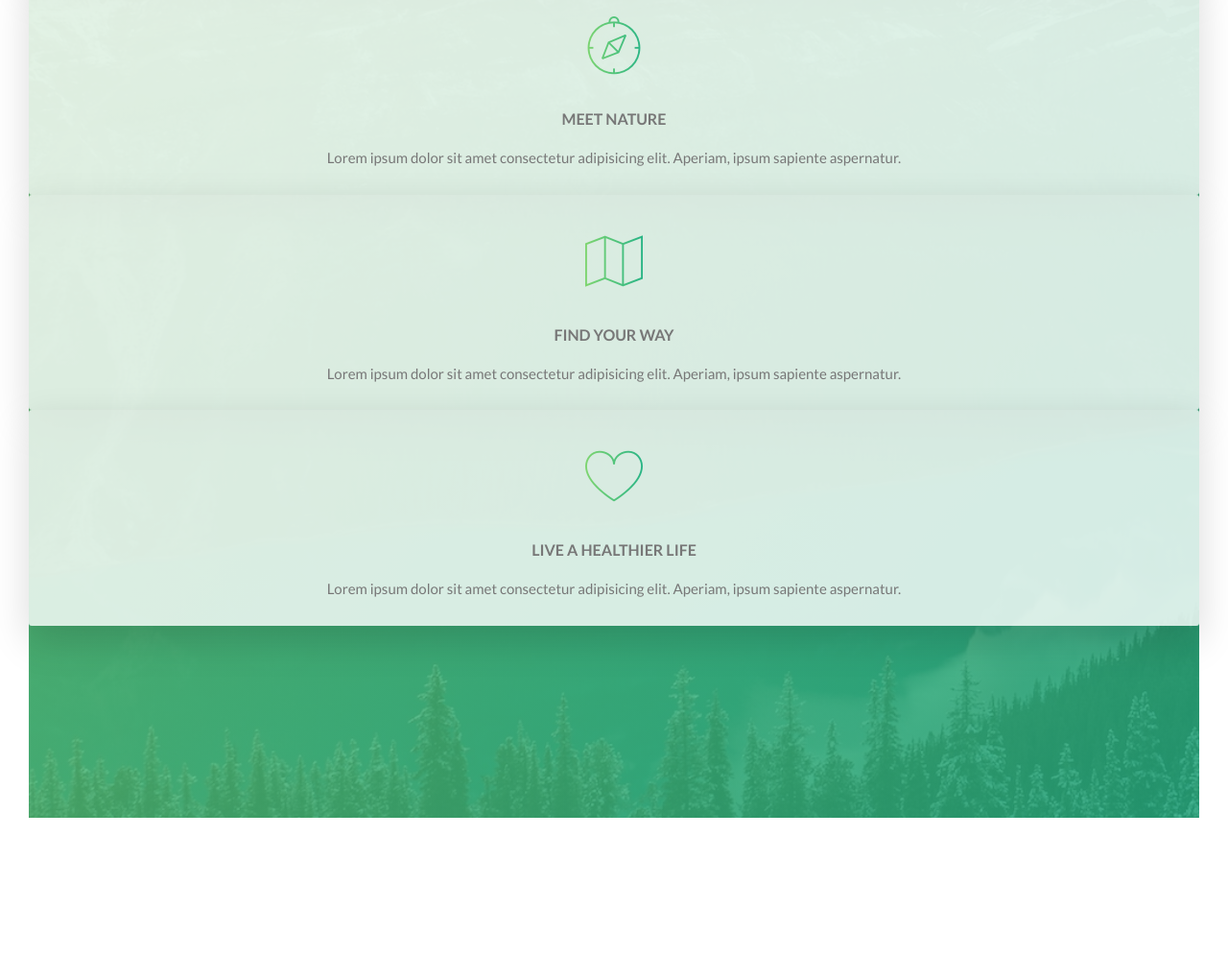
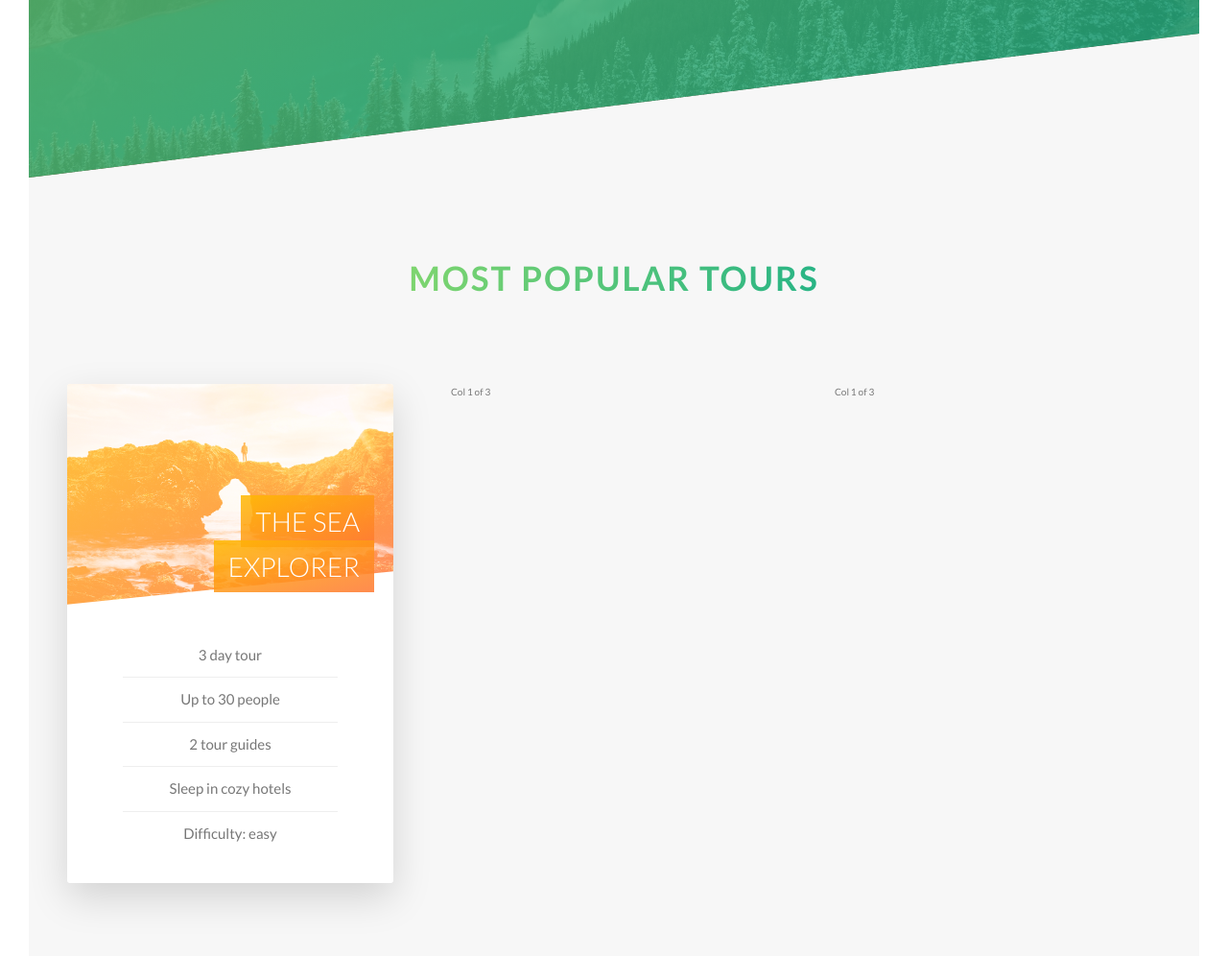
Before and after one commit to Paul-Tobiloba/ModernCSS-Natours-tobyCodes, a website: page index.html in a window 1280 px wide. Shown: the part 2075-3071 px from the top of the page at 96% size. Before the commit the page ends 2957 px from the top, so only its background shows below. Drawn offline with Linux system fonts and the light colour scheme; files whose address does not match are found by name.

Commit message:
feat:/ implemented tours section--card 1

```diff
--- a/index.html
+++ b/index.html
@@ -35,7 +35,7 @@
                     <div class="col-1-of-2">
                         <h3 class="heading-tertiary u-margin-bottom-small">You're going to fall in love with nature</h3>
                         <p class="paragraph">
-                            Lorem ipsum dolor sit amet consectetur adipisicing elit. Non, debitis dolor incidunt exercitationem eveniet mollitia, possimus praesentium repellendus repellat deleniti earum iusto distinctio nobis aliquam explicabo, cumque ipsa facere quo.
+                            Lorem ipsum dolor sit amet consectetur adipisicing elit. Non, debitis dolor incidunt exercitationem eveniet mollitia, possimus praesentium repellendus repellat deleniti earum iusto distinctio.
                         </p>
                         <h3 class="heading-tertiary u-margin-bottom-small">Live adventures like you never have before</h3>
                         <p class="paragraph">
@@ -55,7 +55,7 @@
             </section>
             <section class="section-features">
 
-                < class="row">
+                <div class="row">
                     <div class="col-1-of-4">
                         <div class="feature-box">
                             <i class="feature-box__icon icon-basic-world"></i>
@@ -94,6 +94,47 @@
                                 Lorem ipsum dolor sit amet consectetur adipisicing elit. Aperiam, ipsum sapiente aspernatur.
                             </p>
                         </div>
+                    </div>
+                </div>
+            </section>
+
+            <section class="section-tours">
+                <div class="u-center-text u-margin-bottom-big">
+                    <h2 class="heading-secondary">Most popular tours</h2>
+                </div>
+
+                <div class="row">
+                    <div class="col-1-of-3">
+                        <div class="card">
+                            <div class="card__side card__side--front">
+                                <div class="card__picture card__picture--1">
+                                    &nbsp;
+                                </div>
+                                <h4 class="card__heading">
+                                    <span class="card__heading-span card__heading-span--1">
+                                        The Sea Explorer
+                                    </span>
+                                </h4>
+                                <div class="card__details">
+                                    <ul>
+                                        <li>3 day tour</li>
+                                        <li>Up to 30 people</li>
+                                        <li>2 tour guides</li>
+                                        <li>Sleep in cozy hotels</li>
+                                        <li>Difficulty: easy</li>
+                                    </ul>
+                                </div>
+                            </div>
+                            <div class="card__side card__side--back card__side--back-1">
+                                BACK
+                            </div>
+                        </div>
+                    </div>
+                    <div class="col-1-of-3">
+                        Col 1 of 3
+                    </div>
+                    <div class="col-1-of-3">
+                        Col 1 of 3
                     </div>
                 </div>
             </section>
--- a/sass/abstracts/_variables.scss
+++ b/sass/abstracts/_variables.scss
@@ -2,12 +2,19 @@
 $color-primary: #55c57a;
 $color-primary-light: #7ed56f;
 $color-primary-dark: #28b485;
+
+$color-secondary-light: #ffb900;
+$color-secondary-dark: #ff7730;
+
+$color-tertiary-light: #2998ff;
+$color-tertiary-dark: #5643fa;
 
 $color-grey-dark: #777;
 $color-white: #fff;
 $color-black: #000;
 
 $color-grey-light-1: #f7f7f7;
+$color-grey-light-2: #eee;
 
 //FONT
 $default-font-size: 1.6rem;
--- /dev/null
+++ b/sass/components/_card.scss
@@ -0,0 +1,105 @@
+.card {
+    //FUNCTIONALITY
+    perspective: 150rem;
+    -moz-perspective: 150rem;
+    position: relative;
+    height: 52rem;
+
+    &__side {
+        height: 52rem;
+        transition: all .8s ease;
+        position: absolute;
+        top: 0;
+        left: 0;
+        width: 100%;
+        backface-visibility: hidden;
+        border-radius: 3px;
+        overflow: hidden;
+        box-shadow: 0 1.5rem 4rem rgba($color-black, .15);
+
+        &--front {
+            background-color: $color-white;
+        }
+
+        &--back {
+            transform: rotateY(180deg);
+
+            &-1 {
+                background-image: linear-gradient(to right bottom, $color-secondary-light, $color-secondary-dark);
+            }
+        }
+    }
+
+
+    &:hover &__side--front {
+        transform: rotateY(-180deg);
+    }
+
+    &:hover &__side--back {
+        transform: rotateY(0);
+    }
+
+    //FRONT SIDE STYLING
+    &__picture {
+        background-size: cover;
+        height: 23rem;
+        background-blend-mode: screen;
+        -webkit-clip-path: polygon(0 0, 100% 0, 100% 85%, 0 100%);
+        clip-path: polygon(0 0, 100% 0, 100% 85%, 0 100%);
+
+        &--1 {
+            background-image: linear-gradient(to right bottom, $color-secondary-light, $color-secondary-dark),
+            url('../../img/nat-5.jpg');
+        }
+
+        &--2 {
+            background-image: url('../../img/nat-5.jpg');
+        }
+
+        &--3 {
+            background-image: url('../../img/nat-5.jpg');
+        }
+    }
+
+    &__heading {
+        font-size: 2.8rem;
+        font-weight: 300;
+        text-transform: uppercase;
+        color: $color-white;
+        text-align: right;
+        position: absolute;
+        top: 12rem;
+        right: 2rem;
+        width: 75%;
+    }
+
+    &__heading-span {
+        padding: 1rem 1.5rem;
+        -webkit-box-decoration-break: clone;
+        box-decoration-break: clone;
+        &--1 {
+            background-image: linear-gradient(to right bottom,
+            rgba($color-secondary-light, .85),
+            rgba($color-secondary-dark, .85));
+        }
+    }
+
+    &__details {
+        padding: 3rem;
+        ul {
+            list-style: none;
+            width: 80%;
+            margin: 0 auto;
+
+            li {
+                text-align: center;
+                font-size: 1.5rem;
+                padding: 1rem;
+
+                &:not(:last-child) {
+                    border-bottom: 1px solid $color-grey-light-2;
+                }
+            }
+        }
+    }
+}
--- a/sass/layout/_header.scss
+++ b/sass/layout/_header.scss
@@ -9,6 +9,7 @@
     background-size: cover;
     background-position: top;
     position: relative;
+    -webkit-clip-path: polygon(0 0, 100% 0, 100% 75vh, 0 100%);
     clip-path: polygon(0 0, 100% 0, 100% 75vh, 0 100%);
 
     &__logo-box {
--- a/sass/main.scss
+++ b/sass/main.scss
@@ -8,6 +8,7 @@
 @import "base/utilities";
 
 @import "components/button";
+@import "components/card";
 @import "components/composition";
 @import "components/feature-box";
 
--- a/sass/pages/_home.scss
+++ b/sass/pages/_home.scss
@@ -12,4 +12,18 @@
         rgba($color-primary-dark, 0.8)),
         url(../img/nat-4.jpg);
     background-size: cover;
+    margin-top: -10rem;
+
+    transform: skewY(-7deg);
+
+    & > * {
+        transform: skewY(7deg);
+    }
 }
+
+.section-tours {
+    background-color: $color-grey-light-1;
+    padding: 25rem 0 50rem 0;
+    margin-top: -10rem;
+
+}
```
Also changed, not shown: css/main.css, 1 other file.
